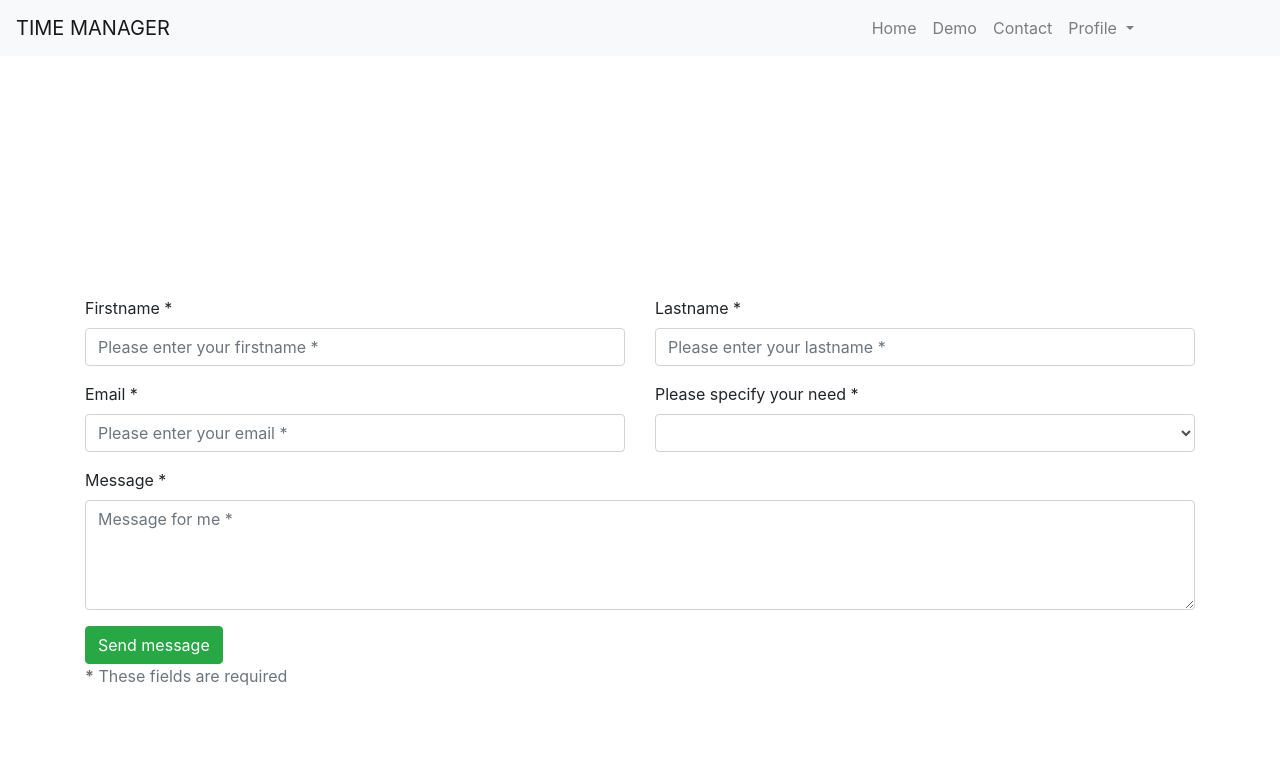
After one commit to mablic/time_manager, a Django app: template timeSite/homeApp/templates/homeApp/contact.html in a window 1280 px wide. The commit adds this page. Shown: the top 783 px of the page. Run offline with Django 3.2, Linux system fonts and the light colour scheme; the template is opened without the code that fills it, so the values that code supplies are empty; some libraries are stand-ins or nearby versions.

Commit message:
add the contact me

```diff
--- a/timeSite/homeApp/templates/homeApp/base.html
+++ b/timeSite/homeApp/templates/homeApp/base.html
@@ -45,8 +45,8 @@
 
 			        <!-- Footer Social Icons -->
 			        <div class="col-lg-4 mb-5 mb-lg-0">
-			          	<h4 class="text-uppercase mb-4">Home</h4>
-			          	<a class="btn btn-outline-light btn-social mx-1" href="{% url 'main:homepage' %}">
+			          	<h4 class="text-uppercase mb-4">Contact Me</h4>
+			          	<a class="btn btn-outline-light btn-social mx-1" href="{% url 'main:contact' %}">
 			            	<i class="fab fa-fw fa-dribbble"></i>
 			          	</a>
 			        </div>
--- /dev/null
+++ b/timeSite/homeApp/templates/homeApp/contact.html
@@ -0,0 +1,80 @@
+{% include "homeApp/includes/navbar.html" %}
+<html>
+    <head>
+        <title>Contact Form Tutorial by Bootstrapious.com</title>
+        <meta charset="UTF-8">
+        <meta name="viewport" content="width=device-width, initial-scale=1.0">
+        <link rel="stylesheet" href="https://stackpath.bootstrapcdn.com/bootstrap/4.1.3/css/bootstrap.min.css" integrity="sha384-MCw98/SFnGE8fJT3GXwEOngsV7Zt27NXFoaoApmYm81iuXoPkFOJwJ8ERdknLPMO" crossorigin="anonymous">
+        <link href='https://fonts.googleapis.com/css?family=Lato:300,400,700' rel='stylesheet' type='text/css'>
+        <link href='custom.css' rel='stylesheet' type='text/css'>
+    </head>
+
+    <body>
+        <div class="container" style="padding-top: 10px;margin-top: 18%;">
+            <form id="contact-form" method="post" action="contact.php" role="form">
+
+                <div class="messages"></div>
+
+                <div class="controls">
+
+                    <div class="row">
+                        <div class="col-md-6">
+                            <div class="form-group">
+                                <label for="form_name">Firstname *</label>
+                                <input id="form_name" type="text" name="name" class="form-control" placeholder="Please enter your firstname *" required="required" data-error="Firstname is required.">
+                                <div class="help-block with-errors"></div>
+                            </div>
+                        </div>
+                        <div class="col-md-6">
+                            <div class="form-group">
+                                <label for="form_lastname">Lastname *</label>
+                                <input id="form_lastname" type="text" name="surname" class="form-control" placeholder="Please enter your lastname *" required="required" data-error="Lastname is required.">
+                                <div class="help-block with-errors"></div>
+                            </div>
+                        </div>
+                    </div>
+                    <div class="row">
+                        <div class="col-md-6">
+                            <div class="form-group">
+                                <label for="form_email">Email *</label>
+                                <input id="form_email" type="email" name="email" class="form-control" placeholder="Please enter your email *" required="required" data-error="Valid email is required.">
+                                <div class="help-block with-errors"></div>
+                            </div>
+                        </div>
+                        <div class="col-md-6">
+                            <div class="form-group">
+                                <label for="form_need">Please specify your need *</label>
+                                <select id="form_need" name="need" class="form-control" required="required" data-error="Please specify your need.">
+                                    <option value=""></option>
+                                    <option value="General questions">General questions</option>
+                                    <option value="Request for account">Request for account</option>
+                                    <option value="Request for code">Request for code</option>
+                                    <option value="Other">Other</option>
+                                </select>
+                                <div class="help-block with-errors"></div>
+                            </div>
+                        </div>
+                    </div>
+                    <div class="row">
+                        <div class="col-md-12">
+                            <div class="form-group">
+                                <label for="form_message">Message *</label>
+                                <textarea id="form_message" name="message" class="form-control" placeholder="Message for me *" rows="4" required="required" data-error="Please, leave us a message."></textarea>
+                                <div class="help-block with-errors"></div>
+                            </div>
+                        </div>
+                        <div class="col-md-12">
+                            <input type="submit" class="btn btn-success btn-send" value="Send message">
+                        </div>
+                    </div>
+                    <div class="row">
+                        <div class="col-md-12">
+                            <p class="text-muted">
+                                <strong>*</strong> These fields are required
+                        </div>
+                    </div>
+                </div>
+            </form>
+        </div>
+    </body>
+</html>
--- a/timeSite/homeApp/templates/homeApp/demo.html
+++ b/timeSite/homeApp/templates/homeApp/demo.html
@@ -243,7 +243,6 @@
             item_reset_(parentID);
         });
     };
-
 </script>
 
 {% endblock content %}
--- a/timeSite/homeApp/templates/homeApp/home.html
+++ b/timeSite/homeApp/templates/homeApp/home.html
@@ -116,7 +116,8 @@
 
 <script type="text/javascript">
     function sign_up_function() {
-        window.open("{% url 'main:register' %}");
+        // window.open("{% url 'main:register' %}");
+        alert('This is currently under development, please contact me for more details.');
     }
     function github_function() {
         window.open("https://github.com/mablic");
--- a/timeSite/homeApp/templates/homeApp/includes/navbar.html
+++ b/timeSite/homeApp/templates/homeApp/includes/navbar.html
@@ -13,6 +13,7 @@
 			{% else %}
 				<a class="nav-link" href="{% url 'main:demo' %}">Demo</a>
 			{% endif %}
+			<a class="nav-link" href="{% url 'main:contact' %}">Contact<span class="sr-only">(current)</span></a>
 			<li class="nav-item dropdown">
 				<a class="nav-link dropdown-toggle" href="#" id="navbarDropdownMenuLink" role="button" data-toggle="dropdown" aria-haspopup="true" aria-expanded="false">
 					Profile
@@ -23,43 +24,19 @@
 						<a class="dropdown-item" href="{% url 'main:logout' %}">Logout</a>
 					{% else %}
 						<a class="dropdown-item" href="{% url 'main:login' %}">Sign in</a>
-						<a class="dropdown-item" href="{% url 'main:register' %}">Register</a>
+						<a class="dropdown-item" onclick="sign_up_function()">Register</a> <!--href="{% url 'main:register' %}" -->
 					{% endif %}
 				</div>
 			</li>
 			<li>&nbsp&nbsp&nbsp&nbsp&nbsp</li>
 		</div>
-<!-- 		<form class="form-inline my-2 my-lg-0">
-			<input class="form-control mr-sm-2" type="search" placeholder="Search" aria-label="Search">
-			<button class="btn btn-outline-info" type="submit">Google</button>
-		</form> -->
 	</div>
 </nav>
-
-<!-- <nav class="navbar navbar-expand-lg bg-secondary text-uppercase fixed-top" id="mainNav">
-    <div class="container">
-      	<a class="navbar-brand js-scroll-trigger" href="#page-top">TIME MANAGER</a>
-      	<button class="navbar-toggler navbar-toggler-right text-uppercase font-weight-bold bg-primary text-white rounded" type="button" data-toggle="collapse" data-target="#navbarResponsive" aria-controls="navbarResponsive" aria-expanded="false" aria-label="Toggle navigation">
-        	Menu
-        	<i class="fas fa-bars"></i>
-  		</button>
-  		<div class="collapse navbar-collapse" id="navbarResponsive">
-    		<ul class="navbar-nav ml-auto">
-      			<li class="nav-item mx-0 mx-lg-1">
-        			<a class="nav-link py-3 px-0 px-lg-3 rounded js-scroll-trigger" href="#portfolio">Portfolio</a>
-      			</li>
-      			<li class="nav-item mx-0 mx-lg-1">
-        			<a class="nav-link py-3 px-0 px-lg-3 rounded js-scroll-trigger" href="{% url 'main:demo' %}">Demo</a>
-      			</li>
-      			<li class="nav-item mx-0 mx-lg-1">
-        			<a class="nav-link py-3 px-0 px-lg-3 rounded js-scroll-trigger" href="#about">About</a>
-      			</li>
-      			<li class="nav-item mx-0 mx-lg-1">
-        			<a class="nav-link py-3 px-0 px-lg-3 rounded js-scroll-trigger" href="#contact">Contact</a>
-      			</li>
-    		</ul>
-  		</div>
-    </div>
-</nav> -->
+<script type="text/javascript">
+    function sign_up_function() {
+        // window.open("{% url 'main:register' %}");
+        alert('This is currently under development, please contact me for more details.');
+    }
+</script>
 
 {% endblock content %}
--- a/timeSite/homeApp/urls.py
+++ b/timeSite/homeApp/urls.py
@@ -14,6 +14,7 @@ urlpatterns = [
     path('demo/', views.demo, name='demo'),
     path('dashboard/', views.dashboard, name='dashboard'),
     path('calendar/', views.calendar, name='calendar'),
+    path('contact/',views.contact, name='contact'),
     # path('index/', views.index, name='index'),
     # path('test/oneproject', views.oneProject, name='one'),
     # path('add/', views.add, name='add'),
--- a/timeSite/homeApp/views.py
+++ b/timeSite/homeApp/views.py
@@ -15,6 +15,9 @@ def homepage(request):
 
 def calendar(request):
 	return render(request, 'homeApp/calendar.html')
+
+def contact(request):
+	return render(request, 'homeApp/contact.html')
 
 def dashboard(request):
 	L = List.objects.filter(curr_user_id=request.user.id)
@@ -43,7 +46,7 @@ def dashboard(request):
 			if form.is_valid():
 				instance = form.save(commit=False)
 				instance.entry_user = request.user
-				print(request.POST.get('submit'))
+				# print(request.POST.get('submit'))
 				instance.entry_project = List.objects.get(pk=request.POST.get('submit'))
 				instance.save()
 				data = {
```
